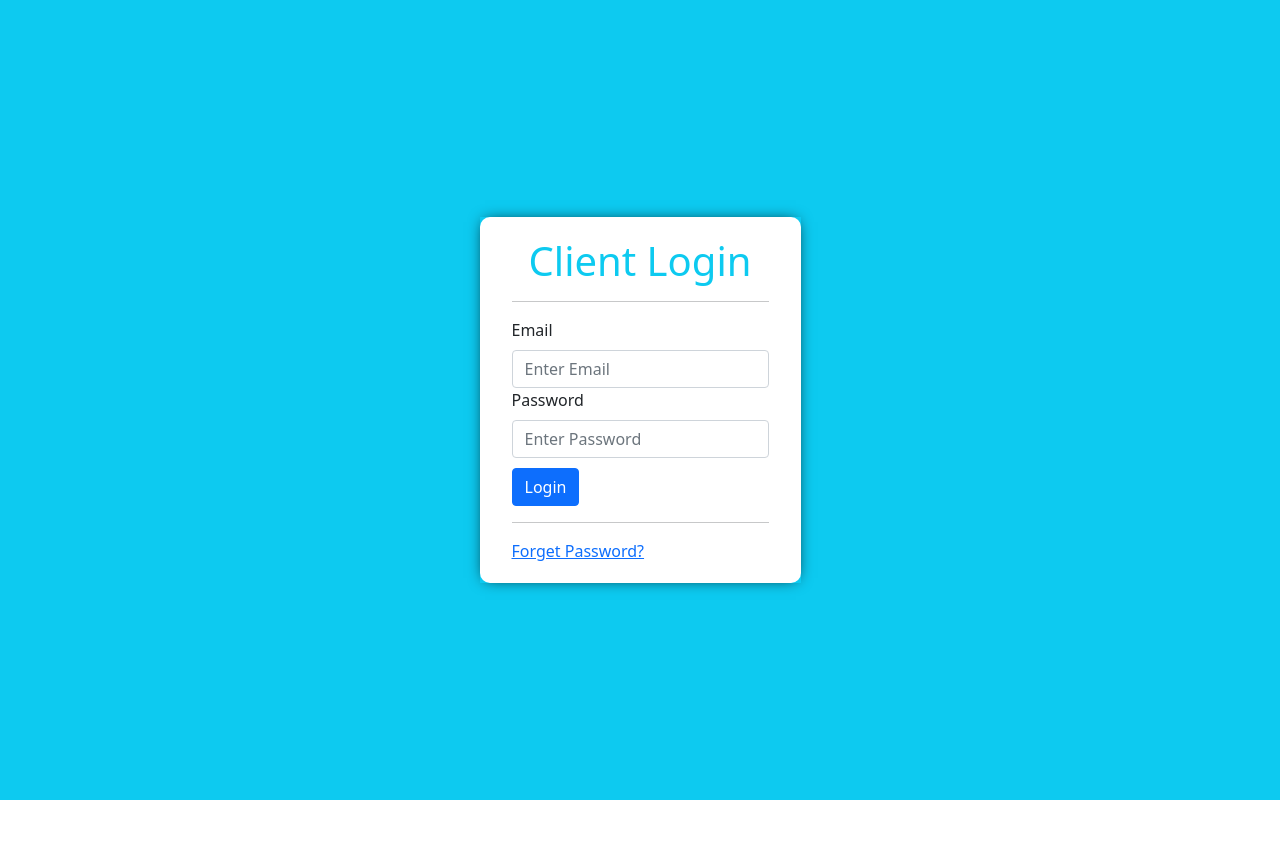
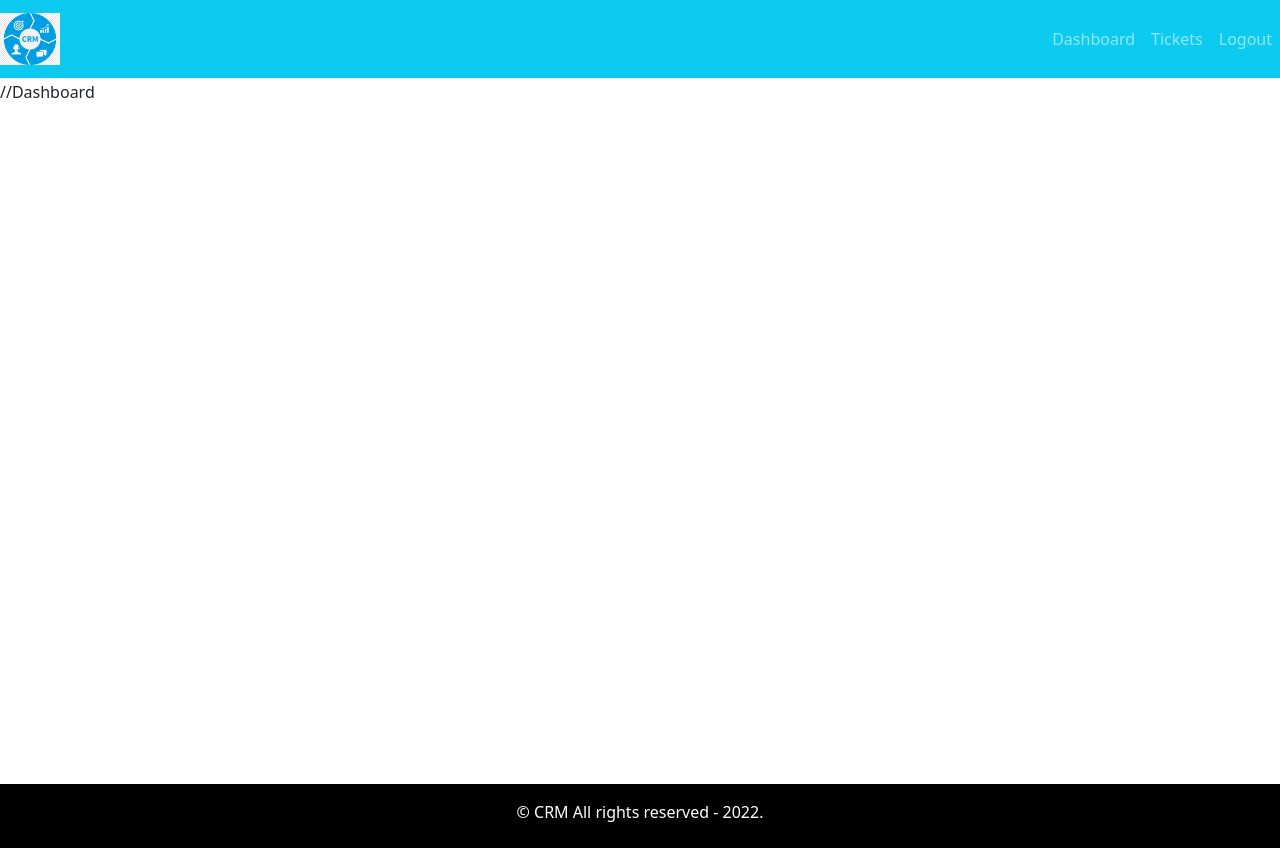
Before and after one commit to palashpareek/crm-frontend, a React (Create React App) app: page / in a window 1280 px wide. Before the commit the page ends 800 px from the top, so only its background shows below. Built offline with nearby package versions, Linux system fonts and the light colour scheme.

Commit message:
layout added

```diff
--- a/src/App.css
+++ b/src/App.css
@@ -0,0 +1,24 @@
+.default-layout{
+    display: grid;
+    grid-template-rows: 80px auto 4em;
+    grid-template-areas:
+    "header"
+    "main"
+    "footer"
+}
+
+header {
+    grid-area: header;
+}
+
+main{
+    grid-area: main;
+    min-height: 88vh;
+}
+
+footer{
+    grid-area: footer;
+    background: black;
+    padding: 1rem;
+    color: white;
+}
--- a/src/App.js
+++ b/src/App.js
@@ -1,11 +1,15 @@
 import logo from './logo.svg';
 import './App.css';
 import Entry from './pages/entry/Entry_page';
+import DefaultLayout from './layout/DefaultLayout';
 
 function App() {
   return (
     <div className="App">
-      <Entry />
+     {/*<Entry />*/}
+      <DefaultLayout>
+        //Dashboard
+      </DefaultLayout>
     </div>
   );
 }
--- /dev/null
+++ b/src/layout/DefaultLayout.js
@@ -0,0 +1,27 @@
+import React from 'react';
+import Footer from './partials/Footer.comp';
+import Header from './partials/Header.comp';
+
+const DefaultLayout = ({children}) =>{
+    return(
+
+        <div className='default-layout'>
+
+           <header>
+           <Header />
+           </header>
+
+           <main className='main'>
+         {children}
+           </main>
+
+          <footer className='footer'>
+          <Footer />
+          </footer>
+
+
+        </div>
+    )
+}
+
+export default DefaultLayout
--- /dev/null
+++ b/src/layout/partials/Footer.comp.js
@@ -0,0 +1,12 @@
+import React from 'react';
+
+const Footer = () =>{
+    return(
+
+        <div className="text-center copy-right" >
+         &copy; CRM All rights reserved - 2022.
+        </div>
+    )
+}
+
+export default Footer
--- /dev/null
+++ b/src/layout/partials/Header.comp.js
@@ -0,0 +1,30 @@
+import React from 'react';
+import {Navbar, Nav} from 'react-bootstrap';
+import logo from '../../assets/img/logo.png'
+
+const Header = () =>{
+    return(
+
+       <Navbar collapseOnSelect  bg="info"  variant="dark"  expand="md" >
+
+           <Navbar.Brand>
+               <img src={logo} alt='logo' width="60px"></img>
+           </Navbar.Brand>
+
+           <Navbar.Toggle  aria-controls='basic-navbar-nav' />
+
+           <Navbar.Collapse id='basic-navbar-nav'>
+
+               <Nav className='ms-auto'>
+                   <Nav.Link href="/dashboard">Dashboard</Nav.Link>
+                   <Nav.Link href="/dashboard">Tickets</Nav.Link>
+                   <Nav.Link href="/dashboard">Logout</Nav.Link>
+               </Nav>
+
+           </Navbar.Collapse>
+
+       </Navbar>
+    );
+};
+
+export default Header;
```
Also changed, not shown: src/assets/img/logo.png (added).
